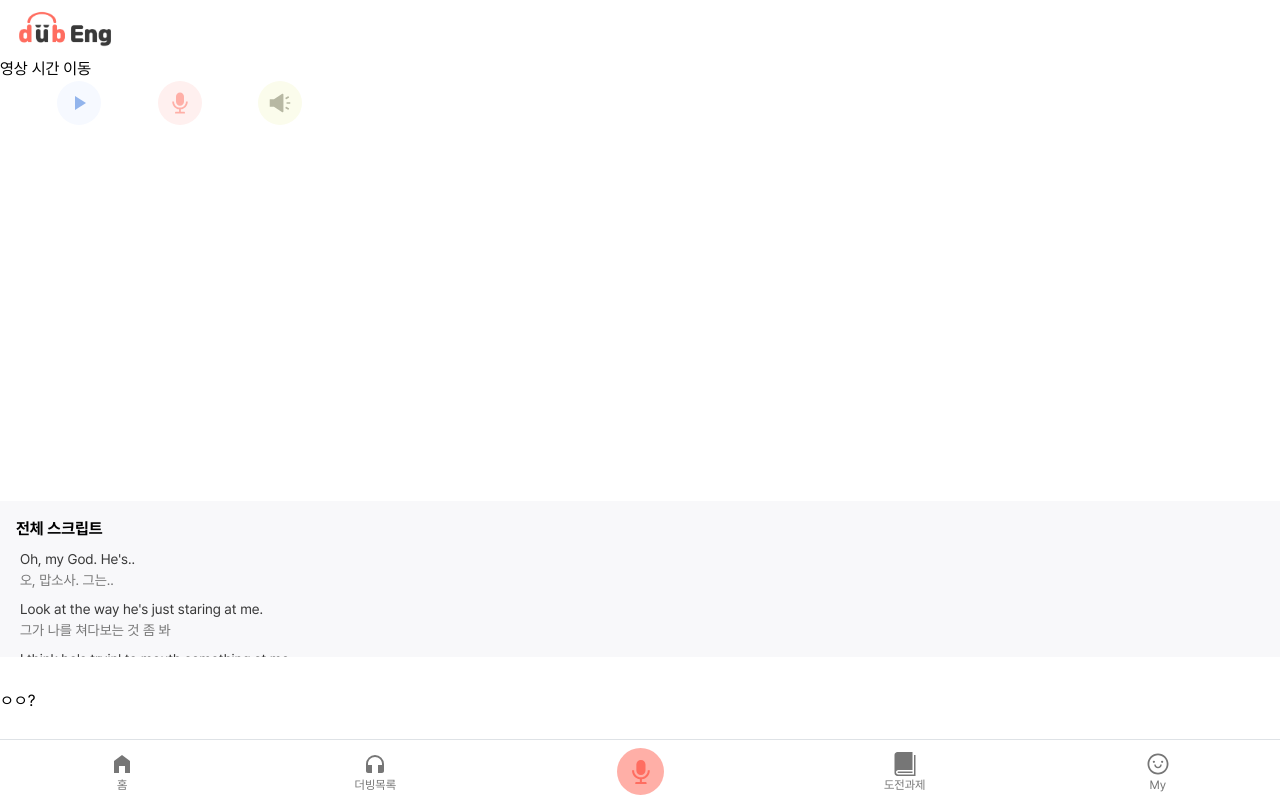
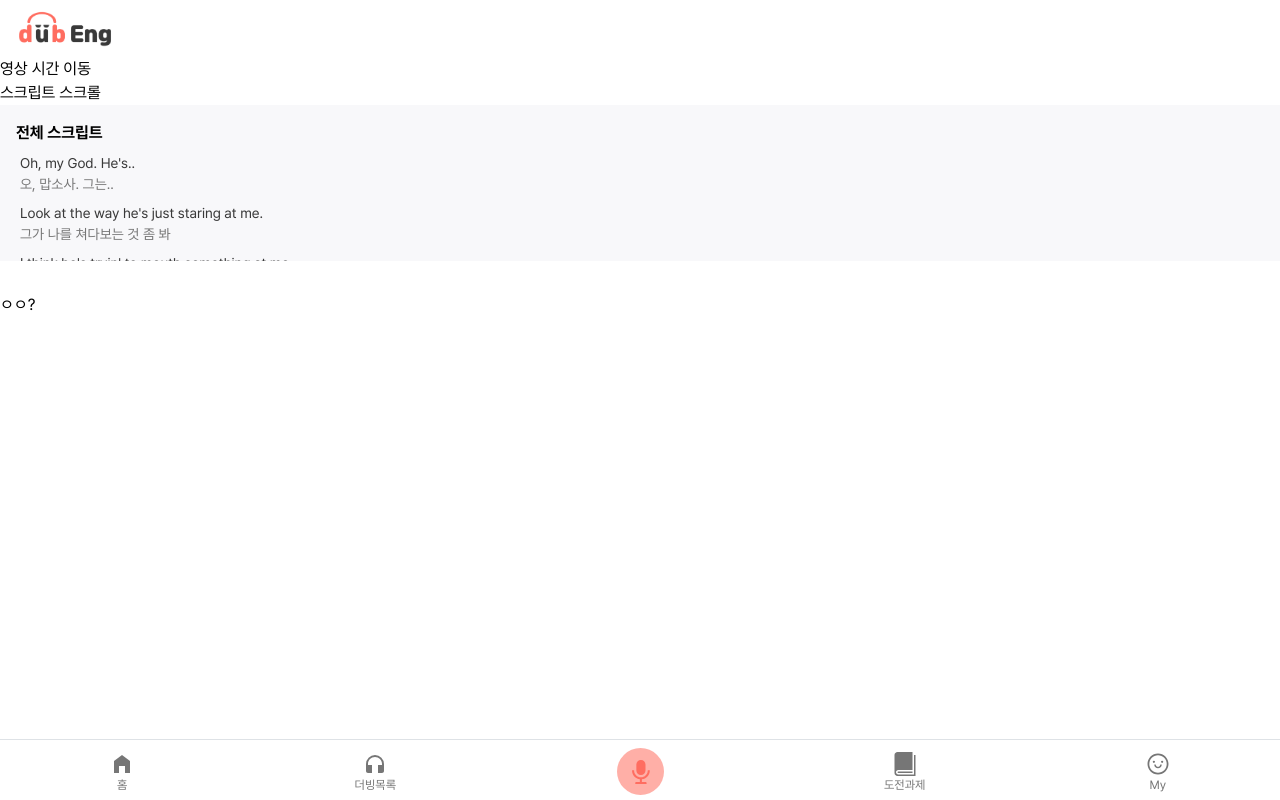
Before and after one commit to dubEng/dubEng, a Next.js app in the folder dubeng-front/: page /front/dubbing in a window 1280 px wide. Built offline with nearby package versions, Linux system fonts and the light colour scheme.

Commit message:
feat: auto scroll and highlight for dubbing page

```diff
--- a/dubeng-front/src/pages/dubbing/index.tsx
+++ b/dubeng-front/src/pages/dubbing/index.tsx
@@ -1,4 +1,3 @@
-
 import DubBox from "@/features/dubbing/organism/DubBox";
 import { Script } from "@/types/Script";
 import { useState, useEffect } from "react";
@@ -11,55 +10,57 @@ export default function DubbingPage() {
 
   const [youtubePlayer, setYoutubePlayer] = useState<YouTubePlayer>();
 
+  const [nowPlaying, setNowPlaying] = useState<boolean>(false);
+
   const [selectedScript, setSelectedScript] = useState<number>(0);
 
   const [scriptList, setScriptList] = useState<Script[]>([
     {
       id: 1,
-      startTime: 1000,
-      duration: 3000,
+      startTime: 1,
+      duration: 3,
       content: "Oh, my God. He's..",
       translateContent: "오, 맙소사. 그는..",
     },
     {
       id: 2,
-      startTime: 4000,
-      duration: 4000,
+      startTime: 4,
+      duration: 4,
       content: "Look at the way he's just staring at me.",
       translateContent: "그가 나를 쳐다보는 것 좀 봐",
     },
     {
       id: 3,
-      startTime: 8000,
-      duration: 3000,
+      startTime: 8,
+      duration: 3,
       content: "I think he's tryin' to mouth something at me",
       translateContent: "그가 나에게 뭔가를 말하려고 하는 것 같아",
     },
     {
       id: 4,
-      startTime: 11000,
-      duration: 2500,
+      startTime: 11,
+      duration: 25,
       content: "but I can't make it out.",
       translateContent: "하지만 이해할 수가 없어",
     },
     {
-      id: 8,
-      startTime: 13500,
-      duration: 2500,
+      id: 5,
+      startTime: 13,
+      duration: 25,
       content: "Okay, dinner's ready.",
       translateContent: "좋아요, 저녁 준비됐어요.",
     },
     {
-      id: 9,
-      startTime: 16000,
-      duration: 2000,
+      id: 6,
+      startTime: 16,
+      duration: 2,
       content: "Good game.",
       translateContent: "좋은 게임입니다",
     },
     {
-      id: 10,
-      startTime: 18000,
-      duration: 3000,
+      id: 7,
+      startTime: 18,
+      duration: 3,
       content: "Yeah, solid effort, solid effort",
       translateContent: "그래, 노력이 가상하지.",
     },
@@ -68,19 +69,78 @@ export default function DubbingPage() {
   // 재생할 Video의 ID값
   const [videoId, setVideoId] = useState<string>("YXOUOOtfTBs");
 
-  // player 준비시
-  const onPlayerReady: YouTubeProps["onReady"] = (event) => {
-    const player = event.target;
-    setYoutubePlayer(player);
-  };
+  // 선택된 스크롤이 바뀌면 오토 스크롤
+  useEffect(() => {
+    if (
+      document.querySelector<HTMLElement>(`.script-element-${selectedScript}`)
+    ) {
+      const element = document.querySelector<HTMLElement>(
+        `.script-element-${selectedScript}`
+      );
+      element?.scrollIntoView({ behavior: "smooth", block: "center" });
+    }
+  }, [selectedScript]);
 
-  // 유튜브 해당 시간으로 이동
-  // youtubePlayer?.seekTo(startTime);
+  // 1초마다 영상 실행 시간 가져오기
+  useEffect(() => {
+    const watchTime = setInterval(() => {
+      console.log("Interval");
 
-  // const onPlayerReady: YouTubeProps["onReady"] = (event) => {
-  //   // access to player in all event handlers via event.target
-  //   event.target.pauseVideo();
-  // };
+      // 영상이 재생중일 때만 실행
+      if (nowPlaying) {
+        const time = Math.floor(Number(youtubePlayer?.getCurrentTime()));
+
+        //TODO: 21 -> endTime
+        if (time == 0) {
+          setSelectedScript(0);
+        }
+
+        console.log("현재 선택된 스크립트", selectedScript);
+        console.log("time", time);
+
+        /* 실시간 하이라이팅 */
+        // flag가 false이거나 선택된 스크립트의 idx값이 전체 스크립트의 길이보다 작으면 실행
+        if (selectedScript < scriptList.length && time > 0) {
+          // 해당 스크립트 리스트의 startTime이 undefined가 아니라면
+          if (scriptList[selectedScript]?.startTime != undefined) {
+            console.log(
+              "현재 스크립트 startTime",
+              scriptList[selectedScript]?.startTime
+            );
+            console.log(
+              "다음 startTime",
+              scriptList[selectedScript + 1]?.startTime
+            );
+            // 현재 재생되고 있는 영상의 시간이 현재 스크립트의 시작 시간보다 크거나 같고
+            // 현재 재생되고 있는 영상의 시간이 다음 스크립트의 시작 시간보다 작거나 같다면
+            // selectedScript를 증가하지 않고 넘어간다.
+            if (
+              scriptList[selectedScript]?.startTime <= time &&
+              time <= scriptList[selectedScript + 1]?.startTime
+            ) {
+              console.log("현재 스크립트가 재생중인 영상과 일치합니다.");
+            } else {
+              console.log("다음 스크립트로 넘어가자");
+              setSelectedScript(selectedScript + 1);
+            }
+          }
+        }
+        console.log("-------------------------------------------");
+      }
+    }, 1000);
+
+    return () => {
+      clearInterval(watchTime);
+    };
+  });
+
+
+  function moveScroll() {
+    if (document.querySelector<HTMLElement>(".script-element-3")) {
+      const element = document.querySelector<HTMLElement>(".script-element-3");
+      element?.scrollIntoView({ behavior: "smooth", block: "center" });
+    }
+  }
 
   const opts: YouTubeProps["opts"] = {
     height: "390",
@@ -93,26 +153,33 @@ export default function DubbingPage() {
       controls: 0,
     },
   };
+
+  // player 준비시 실행
+  const onPlayerReady: YouTubeProps["onReady"] = (event) => {
+    const player = event.target;
+    setYoutubePlayer(player);
+  };
+
+  const onPlay: YouTubeProps["onPlay"] = (event) => {
+    console.log("onPlay");
+    console.log("event", event);
+  };
+
+  const onStateChange: YouTubeProps["onStateChange"] = (event) => {
+    console.log("onStateChange");
+
+    if (event.data === 1) {
+      // 재생 중일 때
+      setNowPlaying(true);
+    } else if (event.data === 2 || event.data === 0) {
+      //영상이 종료되거나, 일시 정지 시
+      setNowPlaying(false);
+    }
+  };
+
   function moveVideoTime(startTime: number) {
     youtubePlayer.seekTo(startTime);
   }
-
-  const getIframeUrl = (url: string, start: number, end: number) => {
-    const originalUrl = url;
-    const splitUrl = originalUrl.split("watch?v=");
-    const newUrl =
-      splitUrl[0] +
-      "embed/" +
-      splitUrl[1] +
-      "?start=" +
-      start +
-      "&end=" +
-      end +
-      "&controls=0&autoplay=1&loop=1";
-
-    console.log("newUrl", newUrl);
-    return newUrl;
-  };
 
   return (
     <>
@@ -123,23 +190,43 @@ export default function DubbingPage() {
         onReady={onPlayerReady}
         onEnd={(e) => {
           e.target.stopVideo(0);
+          setSelectedScript(0);
         }}
+        onPlay={onPlay}
+        onStateChange={onStateChange}
       />
-      <DubBox />
+      {/* <DubBox /> */}
+      <button onClick={moveScroll}>스크립트 스크롤</button>
       <div className="h-156 overflow-y-scroll bg-dubgraylight mb-32">
         <p className="flex justify-start mx-16 text-16 font-bold mt-16 mb-8">
           전체 스크립트
         </p>
-        {scriptList.map((item: Script) => (
-          <div className="script-element mb-8 mx-20">
-            <p className="text-14 text-dubblack">{item.content}</p>
-            <p className="text-14 text-dubgray">{item.translateContent}</p>
-          </div>
-        ))}
+
+        {scriptList.map((item: Script) => {
+          if (item.id === selectedScript) {
+            return (
+              <div
+                className={`script-element-${item.id} mb-8 mx-20 bg-dubblue`}
+                key={item.id}
+              >
+                <p className="text-14 text-dubblack">{item.content}</p>
+                <p className="text-14 text-dubgray">{item.translateContent}</p>
+              </div>
+            );
+          } else {
+            return (
+              <div
+                className={`script-element-${item.id} mb-8 mx-20`}
+                key={item.id}
+              >
+                <p className="text-14 text-dubblack">{item.content}</p>
+                <p className="text-14 text-dubgray">{item.translateContent}</p>
+              </div>
+            );
+          }
+        })}
       </div>
-      <div>
-        ㅇㅇ?
-      </div>
+      <div>ㅇㅇ?</div>
     </>
   );
 }
```
